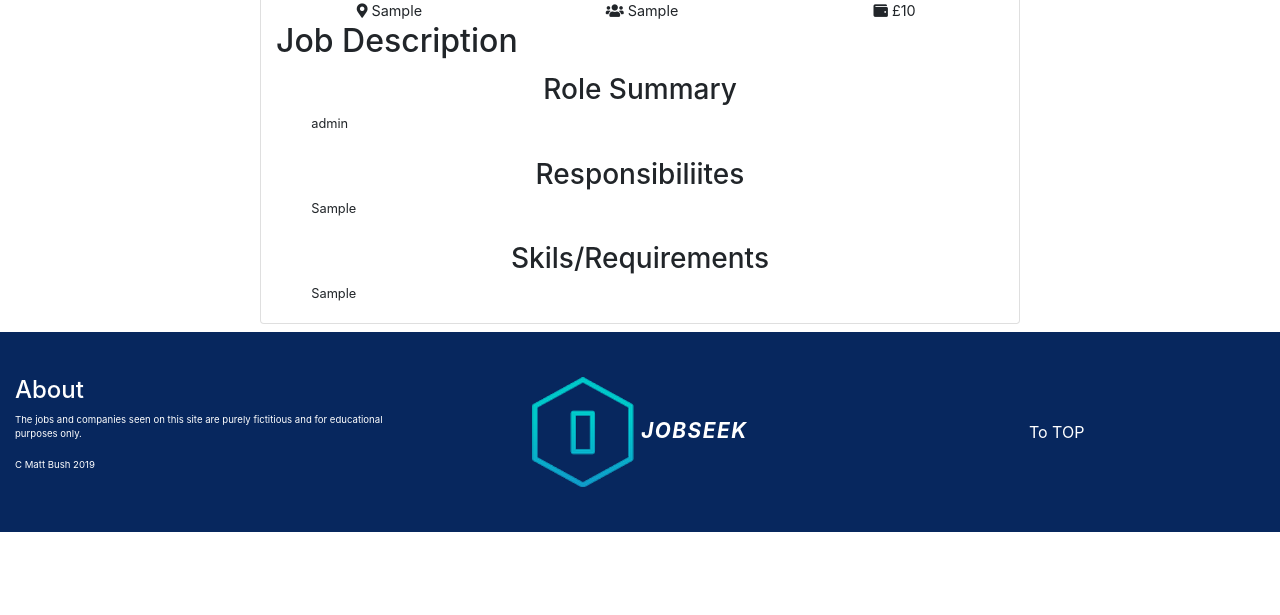
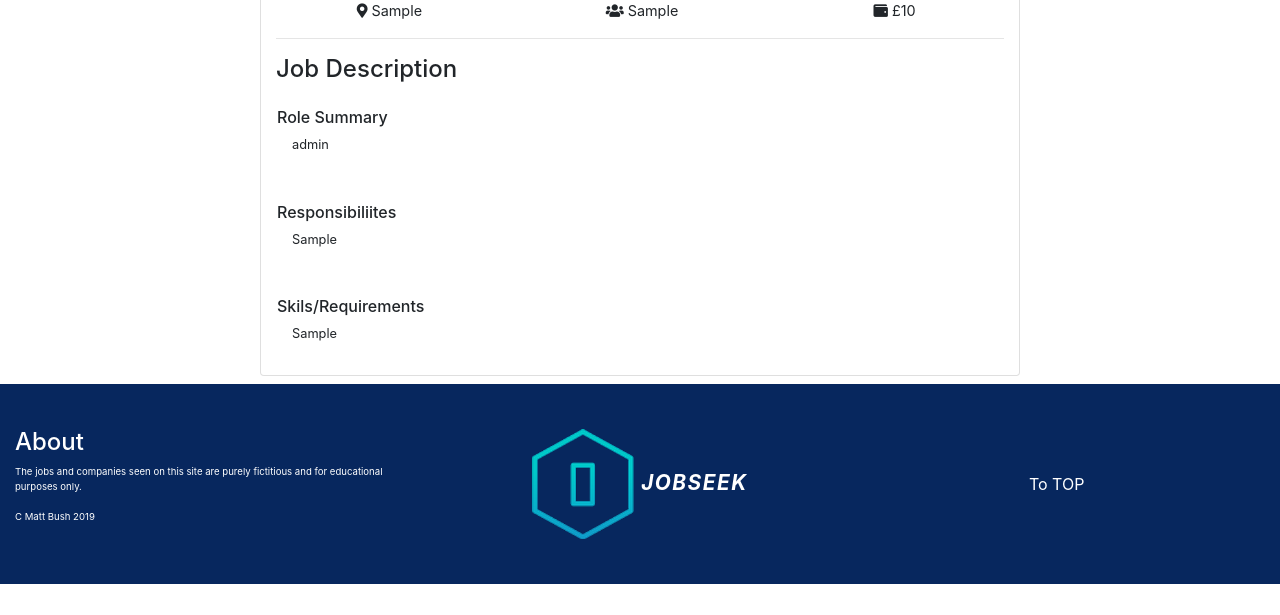
Before and after one commit to gitbush/jobseek, a Flask app: page /job/1 in a window 1280 px wide. Shown: the part 161-776 px from the top of the page. Run offline with Flask 2, Linux system fonts and the light colour scheme; tables that the repository leaves empty hold one stand-in row (values such as "Sample post"); some libraries are stand-ins or nearby versions.

Commit message:
Further styling to job_post.html
Improve UI

```diff
--- a/jobseek/static/css/main.css
+++ b/jobseek/static/css/main.css
@@ -89,4 +89,12 @@ html, body {
   text-align: center;
   font-size: .9rem;
 }
+
+.job-desc-heading {
+  font-size: 1.5rem;
+}
+
+.job-desc-sub-heading {
+  font-size: 1rem;
+}
 /*# sourceMappingURL=main.css.map */
--- a/jobseek/static/scss/2-components/_components-dir.scss
+++ b/jobseek/static/scss/2-components/_components-dir.scss
@@ -1,2 +1,3 @@
 @import 'register';
-@import 'job_post_home'
+@import 'job_post_home';
+@import 'job_post'
--- /dev/null
+++ b/jobseek/static/scss/2-components/_job_post.scss
@@ -0,0 +1,7 @@
+.job-desc-heading{
+    font-size: 1.5rem;
+}
+
+.job-desc-sub-heading{
+    font-size: 1rem;
+}
--- a/jobseek/templates/job_post.html
+++ b/jobseek/templates/job_post.html
@@ -25,18 +25,19 @@
                     <div class="col-4 job-indicator"><i class="fas fa-users m-1"></i>{{ job.jobType }}</div>
                     <div class="col-4 job-indicator"><i class="fas fa-wallet m-1"></i>£{{ job.salary }}</div>
                 </div>
-                <h2>Job Description</h2>
-                <section class="row p-1 justify-content-center">
-                    <h3>Role Summary</h3>
-                    <div class="col-11 role-sum"><p>{{ job.role_sum }}</p></div>
+                <hr>
+                <h2 class="job-desc-heading">Job Description</h2>
+                <section class="row p-3">
+                    <h3 class="job-desc-sub-heading">Role Summary</h3>
+                    <div class="col-12 role-sum"><p>{{ job.role_sum }}</p></div>
                 </section>
-                <section class="row p-1 justify-content-center">
-                    <h3>Responsibiliites</h3>
-                    <div class="col-11 role-sum"><p>{{ job.resp }}</p></div>
+                <section class="row p-3">
+                    <h3 class="job-desc-sub-heading">Responsibiliites</h3>
+                    <div class="col-12 role-sum"><p>{{ job.resp }}</p></div>
                 </section>
-                <section class="row p-1 justify-content-center">
-                    <h3>Skils/Requirements</h3>
-                    <div class="col-11 role-sum"><p>{{ job.requirements }}</p></div>
+                <section class="row p-3">
+                    <h3 class="job-desc-sub-heading">Skils/Requirements</h3>
+                    <div class="col-12 role-sum"><p>{{ job.requirements }}</p></div>
                 </section>
             </section>
         </div>
```
Also changed, not shown: 1 other file.
